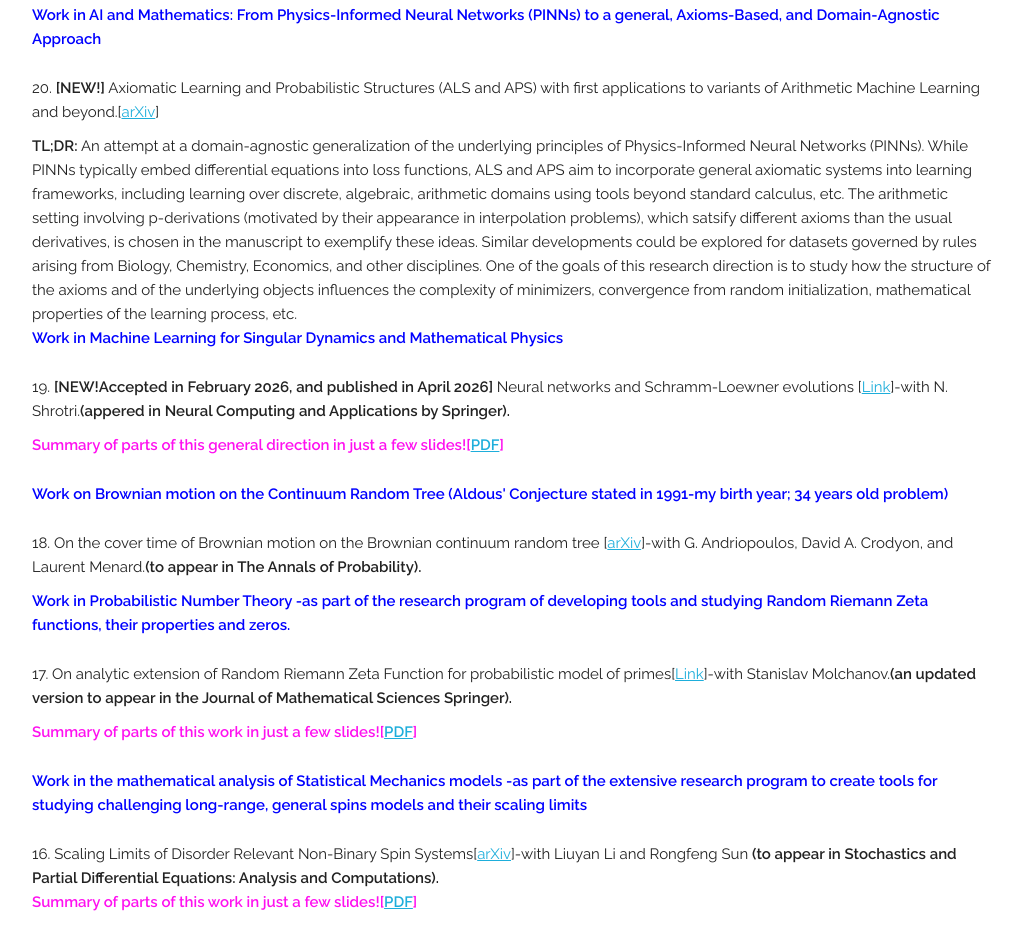
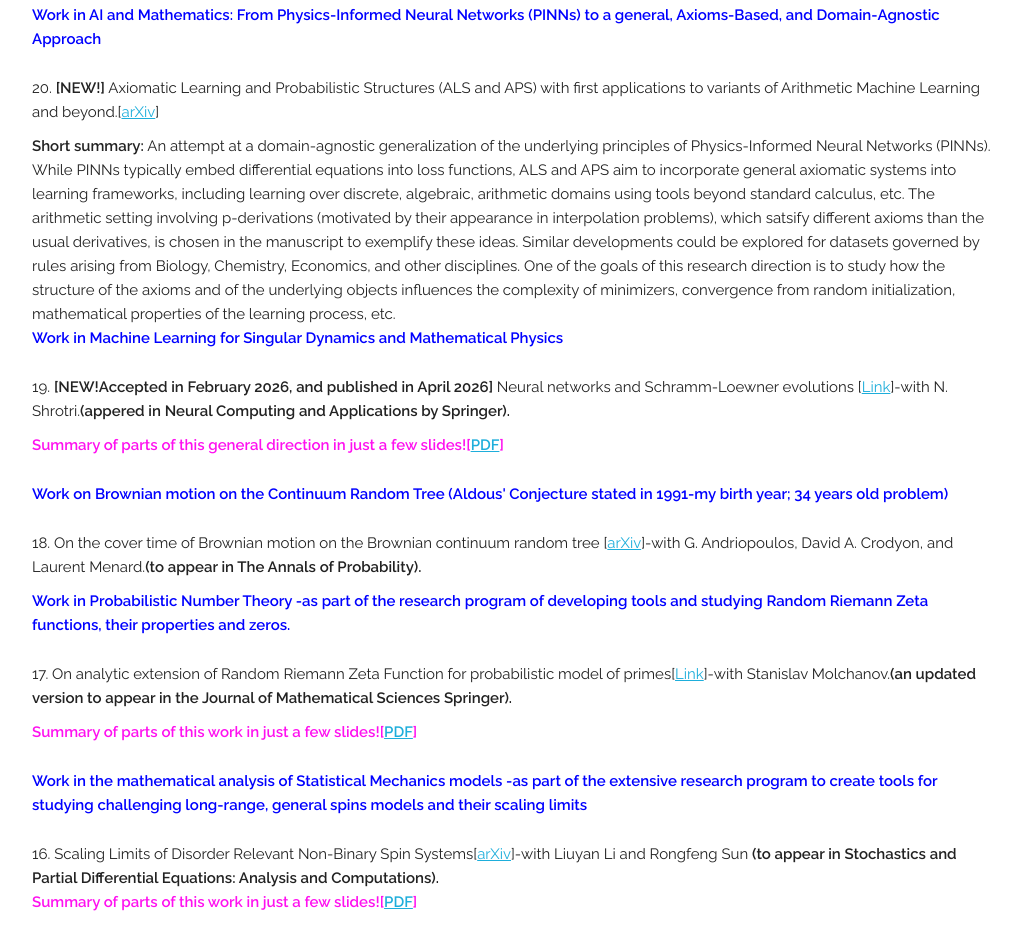
Before and after one commit to VladMargarint/vladmargarint.github.io, a plain HTML site: page index.html in a window 1280 px wide. Shown: the part 4236-5170 px from the top of the page, without its empty margins (128-1148 px from the left). Drawn offline with Linux system fonts and the light colour scheme; a web font is replaced by a local one.

Commit message:
Update index.html

```diff
--- a/index.html
+++ b/index.html
@@ -183,7 +183,7 @@ For more details, see paper (16).-->
       <li> <b>[NEW!]</b>  Axiomatic Learning and Probabilistic Structures (ALS and APS) with first
 applications to variants of Arithmetic Machine Learning and beyond.[<a  href="https://arxiv.org/abs/2610.36601">arXiv</a>]</li>
 
-	<b>TL;DR:</b> An attempt at a domain-agnostic generalization of the underlying principles of Physics-Informed Neural Networks (PINNs). While PINNs typically embed differential equations into loss functions, ALS and APS aim to incorporate general axiomatic systems into learning frameworks, including learning over discrete, algebraic, arithmetic domains using tools beyond standard calculus, etc. The arithmetic setting involving p-derivations (motivated by their appearance in interpolation problems), which satsify different axioms than the usual derivatives, is chosen in the manuscript to exemplify these ideas. Similar developments could be explored for datasets governed by rules arising from Biology, Chemistry, Economics, and other disciplines. One of the goals of this research direction is to study how the structure of the axioms and of the underlying objects influences the complexity of minimizers, convergence from random initialization, mathematical properties of the learning process, etc.
+	<b>Short summary:</b> An attempt at a domain-agnostic generalization of the underlying principles of Physics-Informed Neural Networks (PINNs). While PINNs typically embed differential equations into loss functions, ALS and APS aim to incorporate general axiomatic systems into learning frameworks, including learning over discrete, algebraic, arithmetic domains using tools beyond standard calculus, etc. The arithmetic setting involving p-derivations (motivated by their appearance in interpolation problems), which satsify different axioms than the usual derivatives, is chosen in the manuscript to exemplify these ideas. Similar developments could be explored for datasets governed by rules arising from Biology, Chemistry, Economics, and other disciplines. One of the goals of this research direction is to study how the structure of the axioms and of the underlying objects influences the complexity of minimizers, convergence from random initialization, mathematical properties of the learning process, etc.
 
 		 <h6><b> <p style="color: #0000FF"> Work in Machine Learning for Singular Dynamics and Mathematical Physics </b> </h6>
 
```
